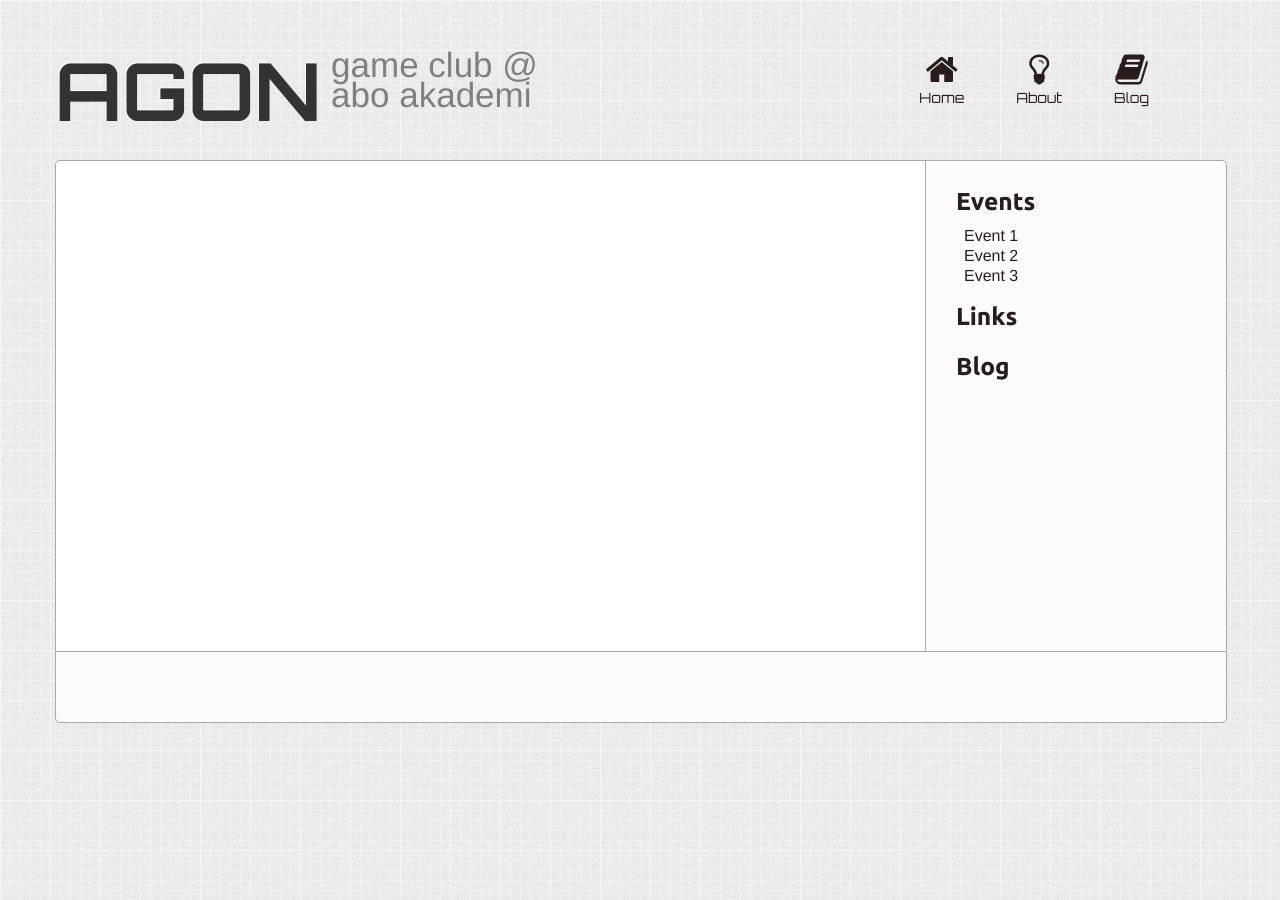
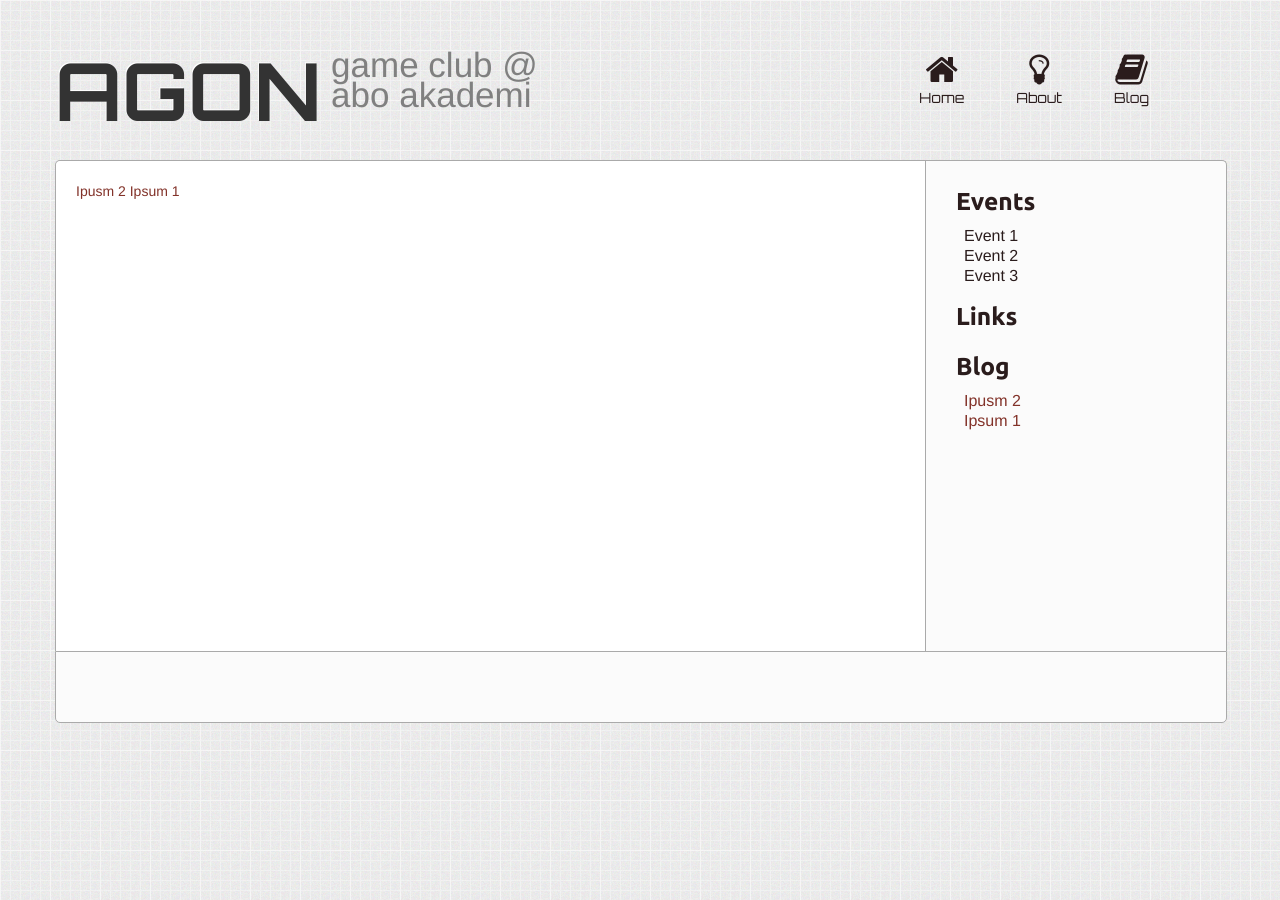
Before and after one commit to danielwarna/abogameclub, a Jekyll site: the page built from blog.html, in a window 1280 px wide. Built offline with Jekyll 4.4.1, drawn with Linux system fonts in a browser that asks for light colours; nearby versions of some CDN libraries.

Commit message:
Fixed links in the blog view

```diff
--- a/_config.yml
+++ b/_config.yml
@@ -1 +1 @@
-permalink: /blog/:year/:month/:day/:title
+permalink: /blog/:title
--- a/_layouts/default.html
+++ b/_layouts/default.html
@@ -1,22 +1,25 @@
+{% capture root %}{{ page.root }}{%endcapture%}
+
+
 <!DOCTYPE html>
 <html>
 <head>
   <title>Agon</title>
-  <link rel=stylesheet type=text/css href="css/bootstrap.css">
-  <link rel=stylesheet type=text/css href="css/main.css">
-  <link rel=stylesheet type=text/css href="css/font-awesome.min.css">
+  <link rel=stylesheet type=text/css href="{{root}}css/bootstrap.css">
+  <link rel=stylesheet type=text/css href="{{root}}css/main.css">
+  <link rel=stylesheet type=text/css href="{{root}}css/font-awesome.min.css">
 </head>
 <body>
   <div class="container">
     <div class="masterhead">
       <ul class="nav nav-pills pull-right">
-        <li><a href="index.html">
+        <li><a href="{{root}}index.html">
           <i class="icon-home"></i><p>Home</p>
         </a></li>
-        <li><a href="about.html">
+        <li><a href="{{root}}about.html">
           <i class="icon-lightbulb"></i><p>About</p>
         </a></li>
-        <li><a href="blog.html">
+        <li><a href="{{root}}blog.html">
           <i class="icon-book"></i><p>Blog</p>
         </a></li>
       </ul>
@@ -35,12 +38,22 @@
       <div class="span3 sidebar">
         <h3>Events</h3>
         <ul>
+          {% for post in site.categories.event limit:5 %}
+          <li><a href="{{ post.url }}">{{ post.title }}</a></li>
+          {% endfor %}
           <li>Event 1</li>
           <li>Event 2</li>
           <li>Event 3</li>
         </ul>
         <h3>Links</h3>
         <h3>Blog</h3>
+        <ul>
+          {% for post in site.categories.blog limit:5 %}
+          <li><a href="{{ post.url }}">{{ post.title }}</a></li>
+          {% endfor %}
+        </ul>
+
+
       </div>
     </div>
 
--- a/_layouts/post.html
+++ b/_layouts/post.html
@@ -1,5 +1,6 @@
 ---
 layout: default
+root: "../../"
 ---
 
 <div class="blogpost">
@@ -7,7 +8,7 @@ layout: default
 
 	<div class="date">
 		<div class="pull-left">
-			<p>{{ page.date | date_to_string }}/p>
+			<p>{{ page.date | date_to_string }}</p>
 		</div>
 		<div class="pull-right">
 			<p>12:35</p>
--- a/_posts/2013-03-11-first-post.md
+++ b/_posts/2013-03-11-first-post.md
@@ -1,6 +1,9 @@
 ---
 layout: post
-title: "Ipusm 1"
+category: blog
+
+title: "Ipsum 1"
+root: "../../"
 
 ---
 
--- a/blog.html
+++ b/blog.html
@@ -1,3 +1,8 @@
 ---
 layout: default
 ---
+
+
+{% for post in site.categories.blog %}
+<a href="{{ post.url }}">{{ post.title }}</a>
+{% endfor %}
```
Also changed, not shown: _posts/2013-03-14-second-post.md (+2 -1 lines).
